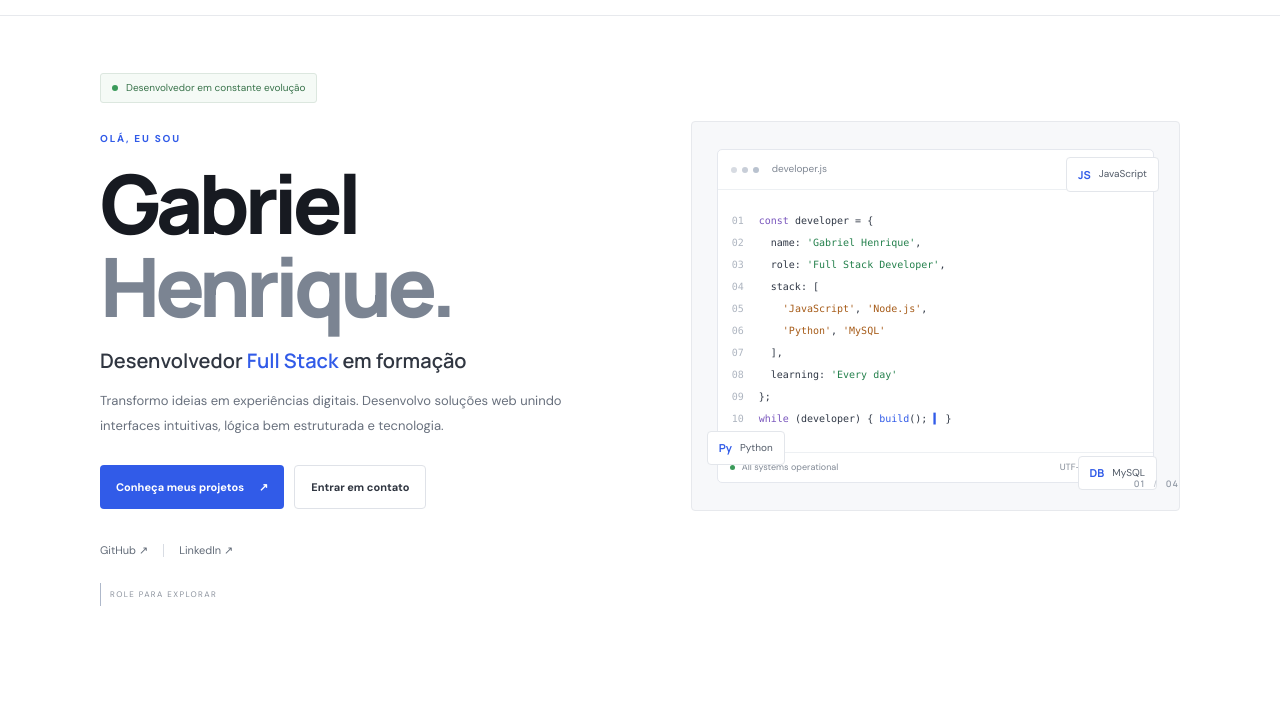
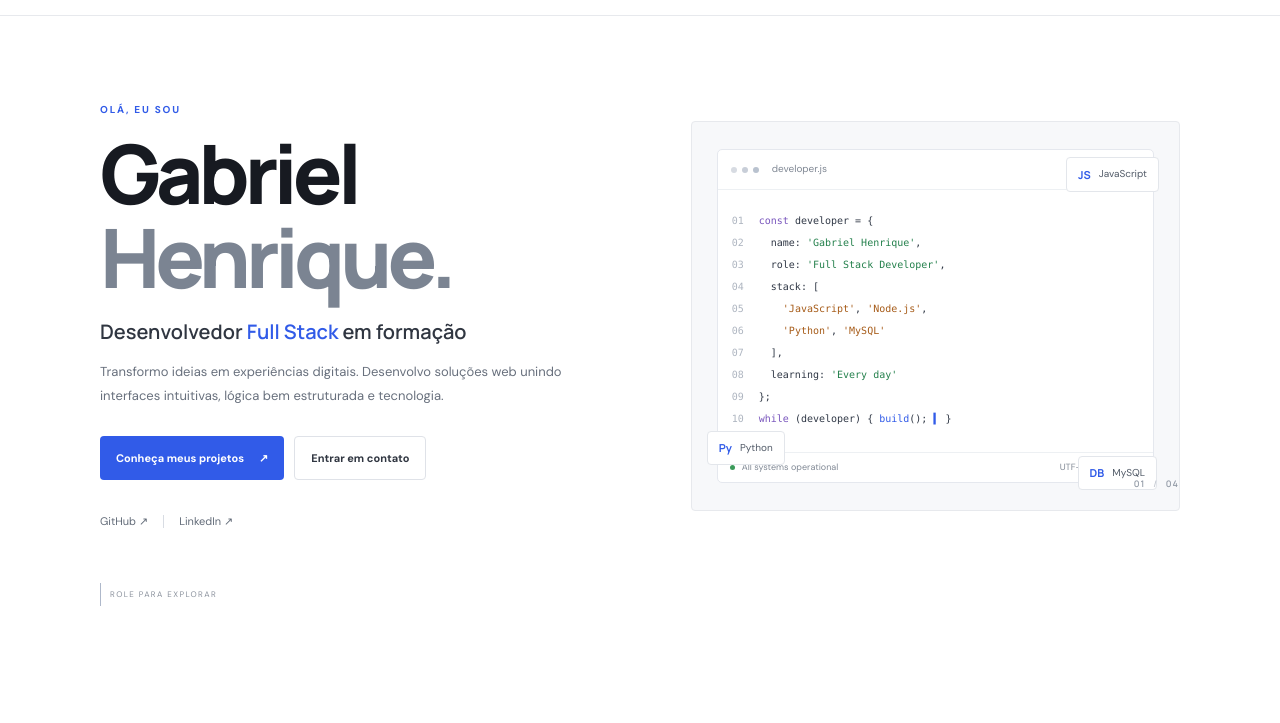
Before and after one commit to Gabriel-H-Alves/portifolio, a plain HTML site: page index.html in a window 1280 px wide. Shown: the part 60-783 px from the top of the page. Drawn offline with Linux system fonts and the light colour scheme.

Commit message:
Comment out availability message in index.html
Comment out the availability section in the hero section.

```diff
--- a/index.html
+++ b/index.html
@@ -28,7 +28,7 @@
   <main>
     <section class="hero container" id="inicio">
       <div class="hero-copy">
-        <div class="availability"><span class="pulse"></span> Desenvolvedor em constante evolução</div>
+        <!-- <div class="availability"><span class="pulse"></span> Desenvolvedor em constante evolução</div> -->
         <p class="eyebrow">OLÁ, EU SOU</p>
         <h1>Gabriel<br><span>Henrique.</span></h1>
         <h2>Desenvolvedor <span class="gradient-text">Full Stack</span> em formação</h2>
```
